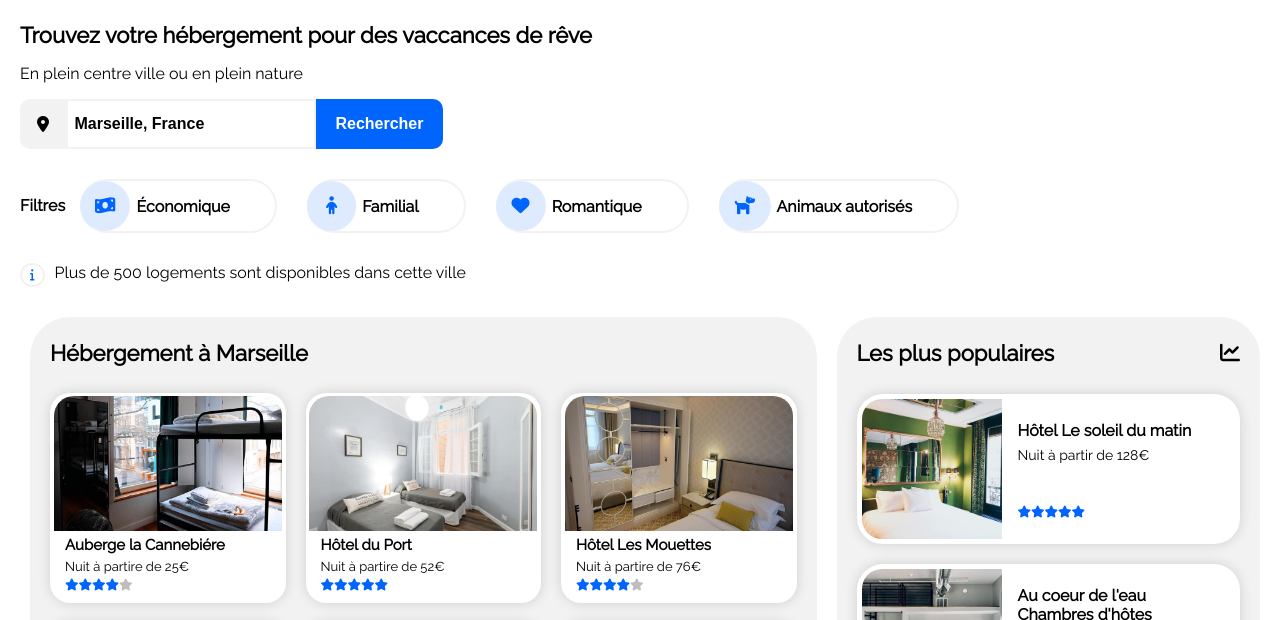
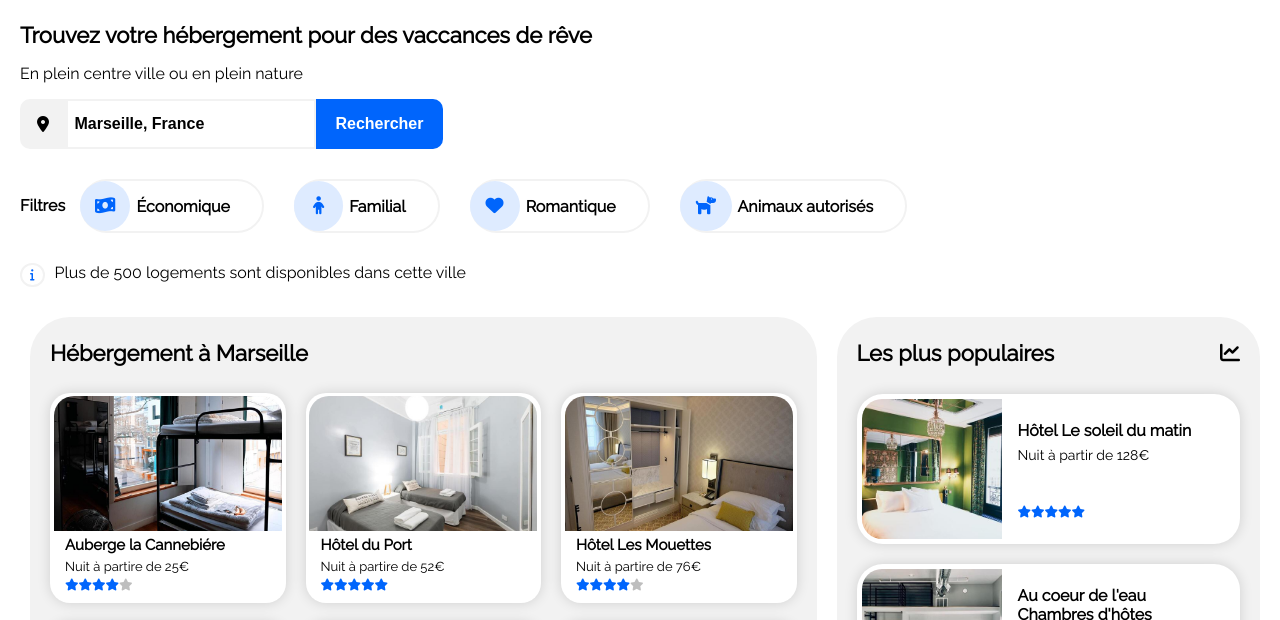
Before and after one commit to AssiaKoaichet/Projet-2---Reservia, a plain HTML site: page index.html in a window 1280 px wide. Shown: the part 104-724 px from the top of the page. Drawn offline with Linux system fonts and the light colour scheme.

Commit message:
Update style.css

```diff
--- a/style.css
+++ b/style.css
@@ -160,7 +160,7 @@ font-size: 16px;
   cursor: pointer;
   border-radius: 50px ;
   border: 2px solid #F2F2F2;
-  padding: 0 45px 0 0 ;
+  padding: 0 32px 0 0 ;
   margin: 15px;
   }
 
```
